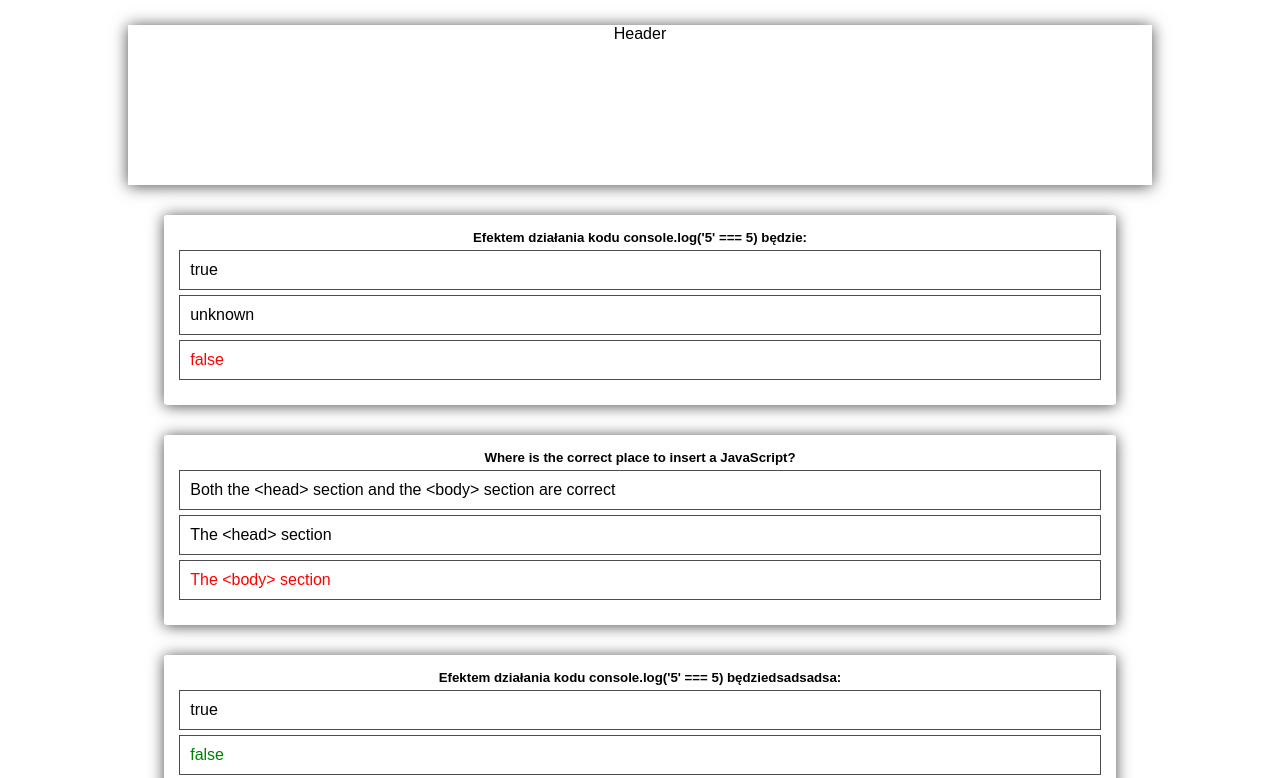
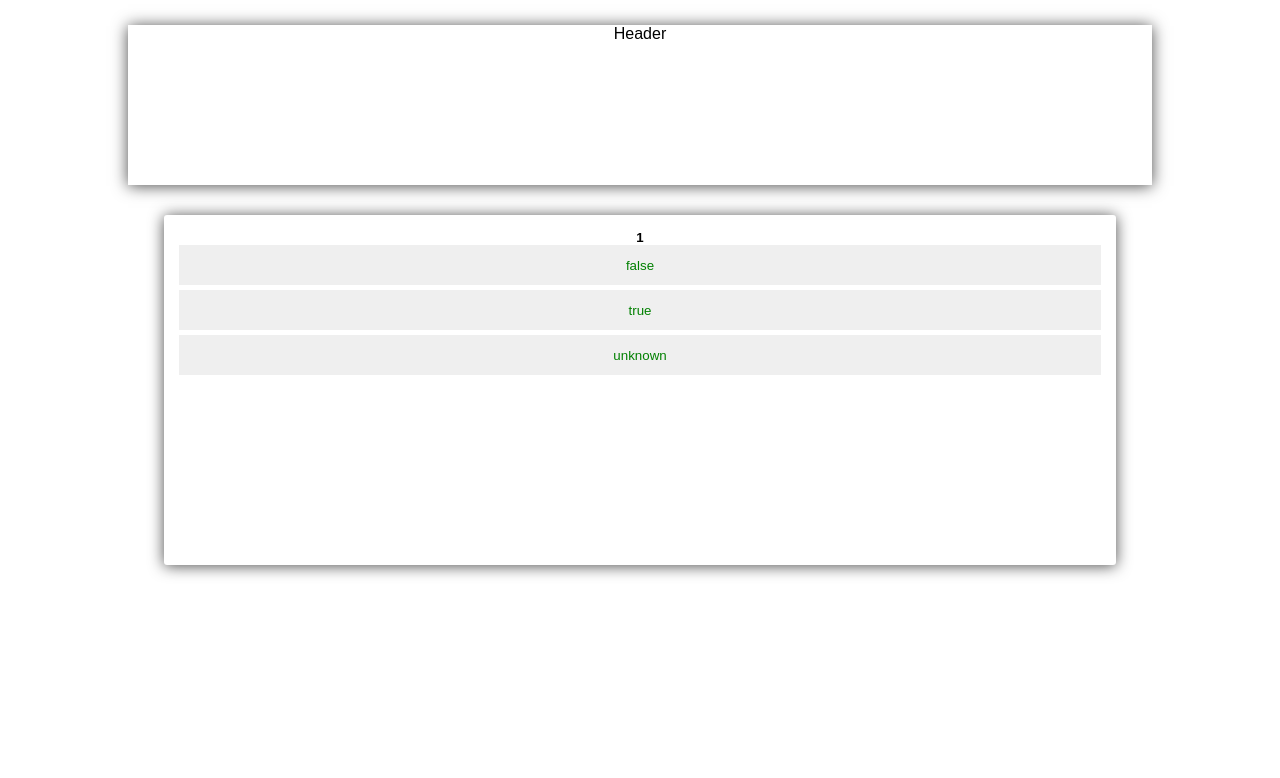
Before and after one commit to burlee/Question_application_with_react, a React app: page / in a window 1280 px wide. Shown: the top 778 px of the page. Built offline with nearby package versions, Linux system fonts and the light colour scheme.

Commit message:
Finished functionality for component

```diff
--- a/src/Components/Quiz/Quiz.css
+++ b/src/Components/Quiz/Quiz.css
@@ -3,9 +3,11 @@
     box-shadow: 0px 1px 15px #4c4c4c;
     background: none;
     width: 90%;
-    height: 20vh;
+    height: 40vh;
     padding: 15px;
     border-radius: 3px;
+    display: flex;
+    flex-direction: column;
 }
 .QuestionBox h5{
     margin: 0;
@@ -19,3 +21,11 @@
     border: 1px solid #4c4c4c;
     margin-top: 5px;
 }
+.QuestionBox button{
+    height: 40px;
+    color: green;
+    border: none;
+    outline: none;
+    cursor: pointer;
+    margin-bottom: 5px;
+}
--- a/src/Components/Quiz/Quiz.jsx
+++ b/src/Components/Quiz/Quiz.jsx
@@ -5,7 +5,35 @@ import Aux from '../../HOC/aux_x';
 
 export default class Quiz extends Component {
     state = {
-        questions_v1: [
+        questions: [
+            {
+                id: uuid(),
+                question: "1",
+                correctlyAnswer: "false",
+                badAnswer_1: "true",
+                badAnswer_2: "unknown"
+            },
+            {
+                id: uuid(),
+                question: "2",
+                badAnswer_1: "true",
+                badAnswer_2: "unknown",
+                correctlyAnswer_v2: "V2"
+            },
+            {
+                id: uuid(),
+                question: "3",
+                badAnswer_1: "true",
+                correctlyAnswer_v1: "V1",
+                badAnswer_2: "unknown"
+            },
+            {
+                id: uuid(),
+                question: "Where is the correct place to insert a JavaScript?",
+                correctlyAnswer: "The <body> section",
+                badAnswer_1: " Both the <head> section and the <body> section are correct",
+                badAnswer_2: "The <head> section"
+            },
             {
                 id: uuid(),
                 question: "Efektem działania kodu console.log('5' === 5) będzie:",
@@ -15,19 +43,10 @@ export default class Quiz extends Component {
             },
             {
                 id: uuid(),
-                question: "Where is the correct place to insert a JavaScript?",
-                correctlyAnswer: "The <body> section",
-                badAnswer_1: " Both the <head> section and the <body> section are correct",
-                badAnswer_2: "The <head> section"
-            }
-        ],
-        questions_v2 : [
-            {
-                id: uuid(),
-                question: "Efektem działania kodu console.log('5' === 5) będziedsadsadsa:",
-                correctlyAnswer: "false",
+                question: "Efektem działania kodu console.log('5' === 5) będzie:",
                 badAnswer_1: "true",
-                badAnswer_2: "unknown"
+                badAnswer_2: "unknown",
+                correctlyAnswer_v2: "false"
             },
             {
                 id: uuid(),
@@ -39,47 +58,104 @@ export default class Quiz extends Component {
         ],
         correctlyAnswers: 0,
         badAnswers: 0,
-        timeToLoadQuestion: [3,2,1,4,5,6,7,8,9,10]
+        startSlice: 0,
+        endSlice: 1,
+        currentClickedBtnID: '',
+        badAnswer: false
     }
 
-    // componentDidMount(){
-    //     console.log(this.state.questions)
-    // }
+    componentDidMount(){
+        let arrayV1 = [...this.state.questions];
+    }
 
 
+    validationAnswer = (clickedBtn) => {
+        console.log("Kliknięty : " + clickedBtn);
+
+        const previousCorrectlyAnswerValue = this.state.correctlyAnswers + 1;
+        const startSlice = this.state.startSlice;
+        const endSlice = this.state.endSlice;
+        this.setState({
+            correctlyAnswers: previousCorrectlyAnswerValue,
+            clicked: true,
+            currentClickedBtnID: clickedBtn,
+            startSlice: startSlice + 1,
+            endSlice: endSlice + 1
+        });
+    }
+
+    badAnswer = () => {
+        const previousCorrectlyAnswerValue = this.state.correctlyAnswers + 1;
+        this.setState({
+            correctlyAnswers: previousCorrectlyAnswerValue,
+            badAnswer: true
+        });
+        setTimeout(() => this.setState({badAnswer: false}), 1750);
+    }
+
     render() {
-        console.log(this.state.questions)
 
-        setTimeout(() => console.log('LOOOOOG'), this.state.timeToLoadQuestion[0])
-        setTimeout(() => console.log('LOOOOOG1'), this.state.timeToLoadQuestion[1])
-        setTimeout(() => console.log('LOOOOOG2'), this.state.timeToLoadQuestion[2])
-        let questions_v1 = this.state.questions_v1.map( question => {
+        console.log(this.state.correctlyAnswers)
+        //this.state.clickedBtnList === question.id ? true : false
+        let questions = this.state.questions
+        .slice(this.state.startSlice , this.state.endSlice)
+        .map( question => {
+            if(question.correctlyAnswer){
                 return (
                     <div className={classes.QuestionBox} key={question.id}>
                         <h5>{question.question}</h5>
-                    <p>{question.badAnswer_1}</p>
-                    <p>{question.badAnswer_2}</p>
-                    <p style={{color: 'red'}}>{question.correctlyAnswer}</p>
+
+                            <button disabled={this.state.currentClickedBtnID === question.id ? true : false}
+                                style={{color: 'green'}}
+                                onClick={() => this.validationAnswer(question.id)}>
+                                {question.correctlyAnswer}
+                            </button>
+
+                        <button onClick={this.badAnswer}>{question.badAnswer_1}</button>
+                        <button onClick={this.badAnswer}>{question.badAnswer_2}</button>
+                        {this.state.badAnswer ? <h4>Ta odpowiedź jest nie prawidłowa</h4> : null}
                     </div>
                 )
-        });
-
-        let questions_v2 = this.state.questions_v2.map( question => {
+            }
+            if(question.correctlyAnswer_v1){
                 return (
                     <div className={classes.QuestionBox} key={question.id}>
                         <h5>{question.question}</h5>
-                    <p>{question.badAnswer_1}</p>
-                    <p style={{color: 'green'}}>{question.correctlyAnswer}</p>
-                    <p>{question.badAnswer_2}</p>
+                        <button>{question.badAnswer_1}</button>
+
+                        <button disabled={this.state.currentClickedBtnID === question.id ? true : false}
+                                style={{color: 'green'}}
+                                onClick={() => this.validationAnswer(question.id)}>
+                                {question.correctlyAnswer_v1}
+                        </button>
+
+                        <button>{question.badAnswer_2}</button>
                     </div>
                 )
+            }
+            if(question.correctlyAnswer_v2){
+                return (
+                    <div className={classes.QuestionBox} key={question.id}>
+                        <h5>{question.question}</h5>
+                        <button>{question.badAnswer_1}</button>
+                        <button>{question.badAnswer_2}</button>
+
+                        <button disabled={this.state.currentClickedBtnID === question.id ? true : false}
+                                style={{color: 'green'}}
+                                onClick={() => this.validationAnswer(question.id)}>
+                                {question.correctlyAnswer_v2}
+                        </button>
+
+                    </div>
+                )
+            }
         });
+
 
 
         return (
             <Aux>
-                {questions_v1}
-                {questions_v2}
+                {questions}
             </Aux>
         )
     }
```
Lines whose indentation alone changed are shown as unchanged.
